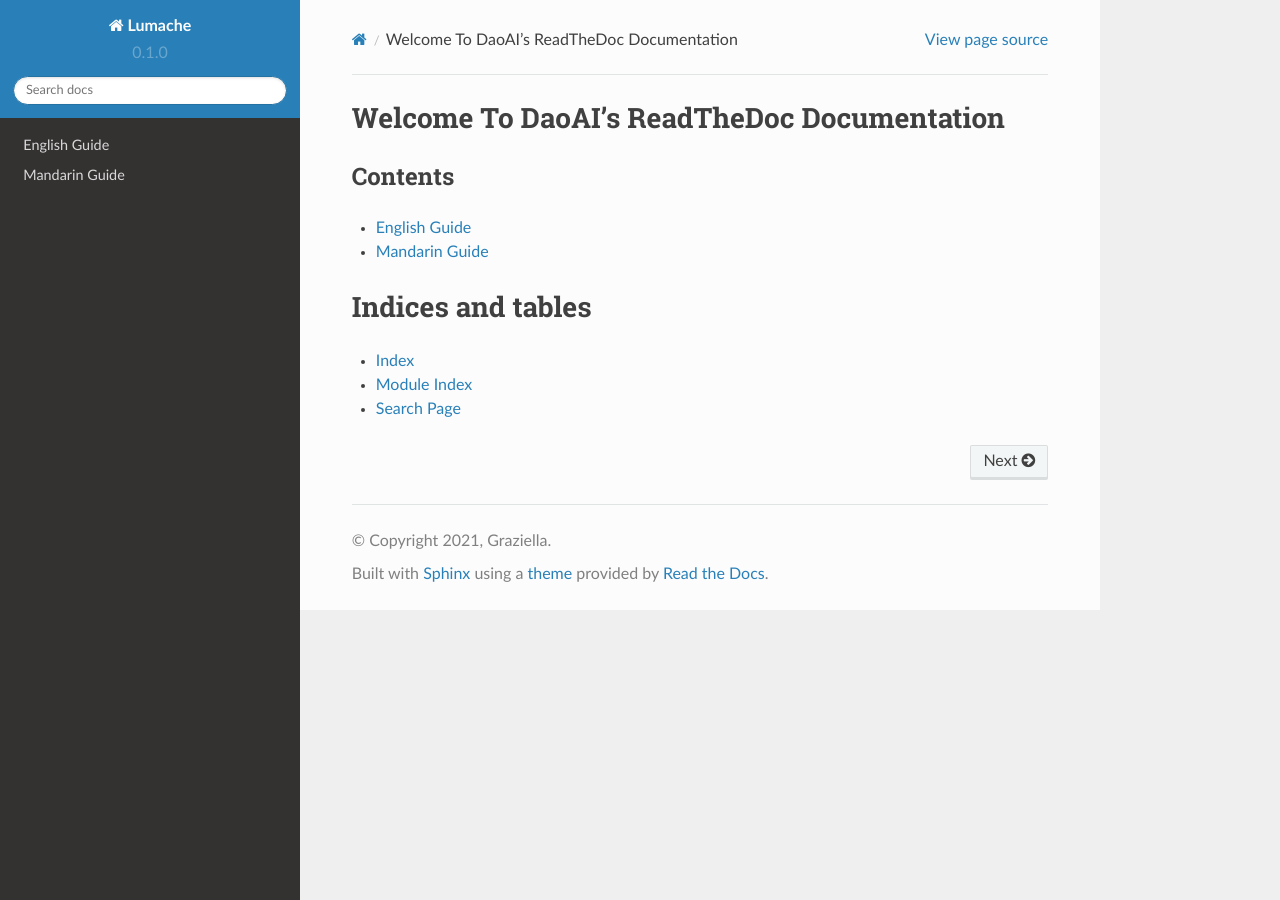
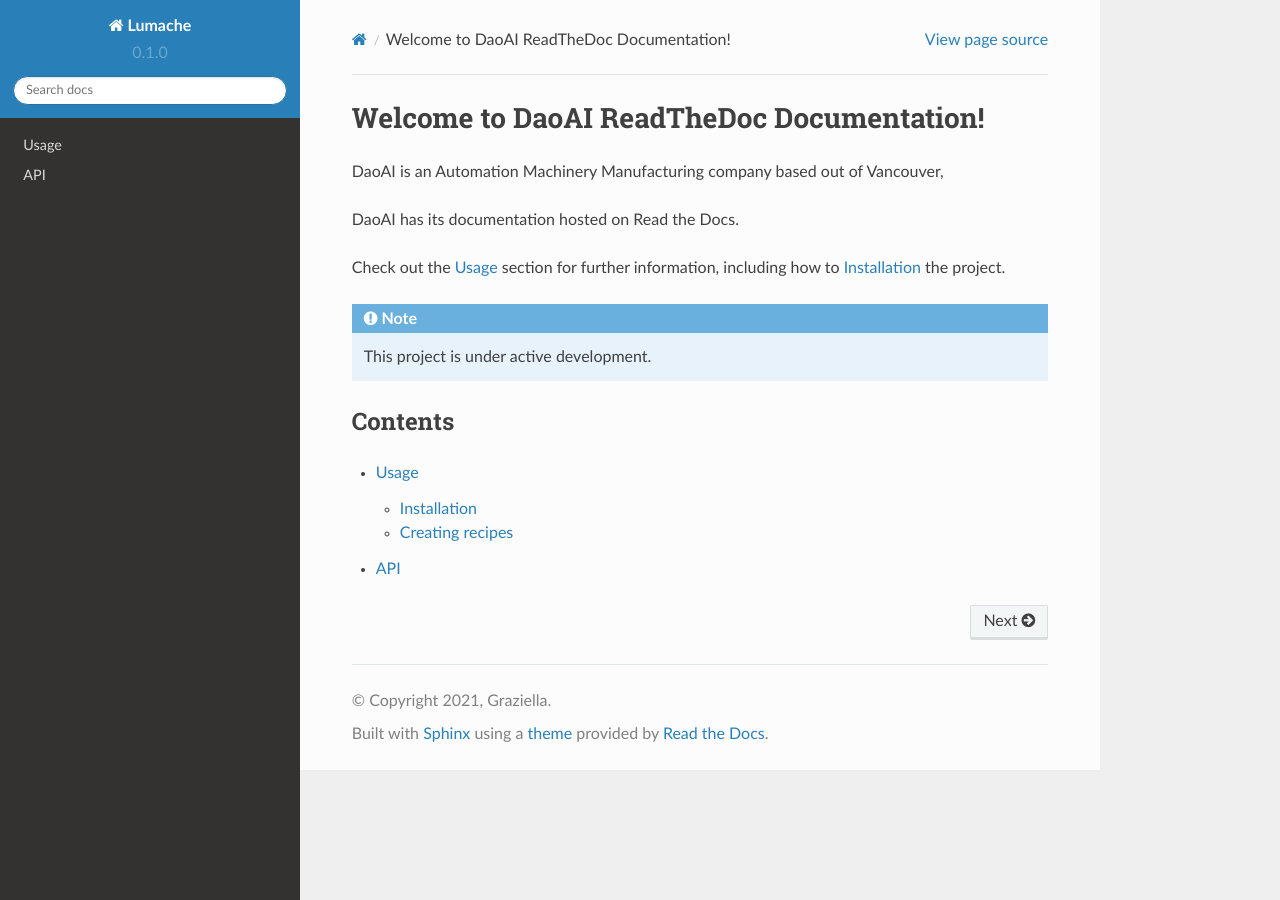
Before and after one commit to ZhilongZhang1/SupportEngHW, a Sphinx documentation site: the page built from docs/source/index.rst, in a window 1280 px wide. Built offline with Sphinx 7.4.7 and the Read the Docs theme 2.0.0, drawn with Linux system fonts in a browser that asks for light colours.

Commit message:
Update index.rst

```diff
--- a/docs/source/index.rst
+++ b/docs/source/index.rst
@@ -1,19 +1,21 @@
-Welcome To DaoAI's ReadTheDoc Documentation
-===========================================
+Welcome to DaoAI ReadTheDoc Documentation!
+===================================
+
+DaoAI is an Automation Machinery Manufacturing company based out of Vancouver,
+
+DaoAI has its documentation hosted on Read the Docs.
+
+Check out the :doc:`usage` section for further information, including
+how to :ref:`installation` the project.
+
+.. note::
+
+   This project is under active development.
 
 Contents
-^^^^^^^^
+--------
+
 .. toctree::
-   :maxdepth: 2
 
-   English Guide
-   Mandarin Guide
-
-
-
-Indices and tables
-==================
-
-* :ref:`genindex`
-* :ref:`modindex`
-* :ref:`search`
+   usage
+   api
```
